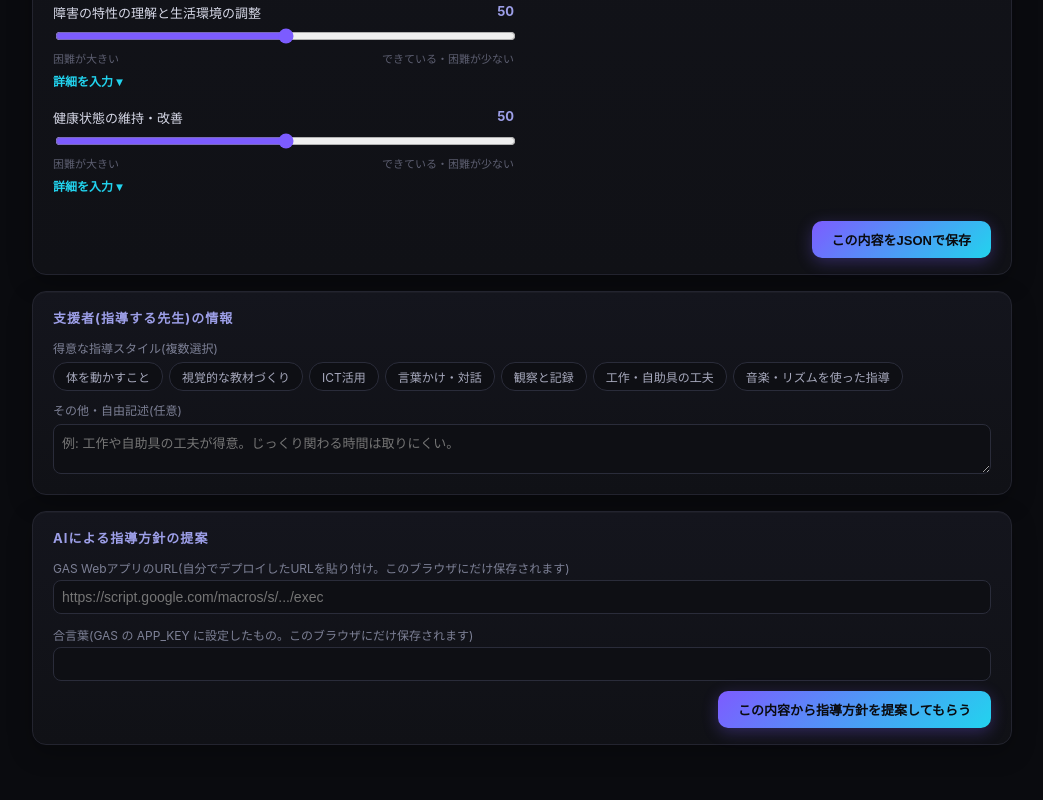
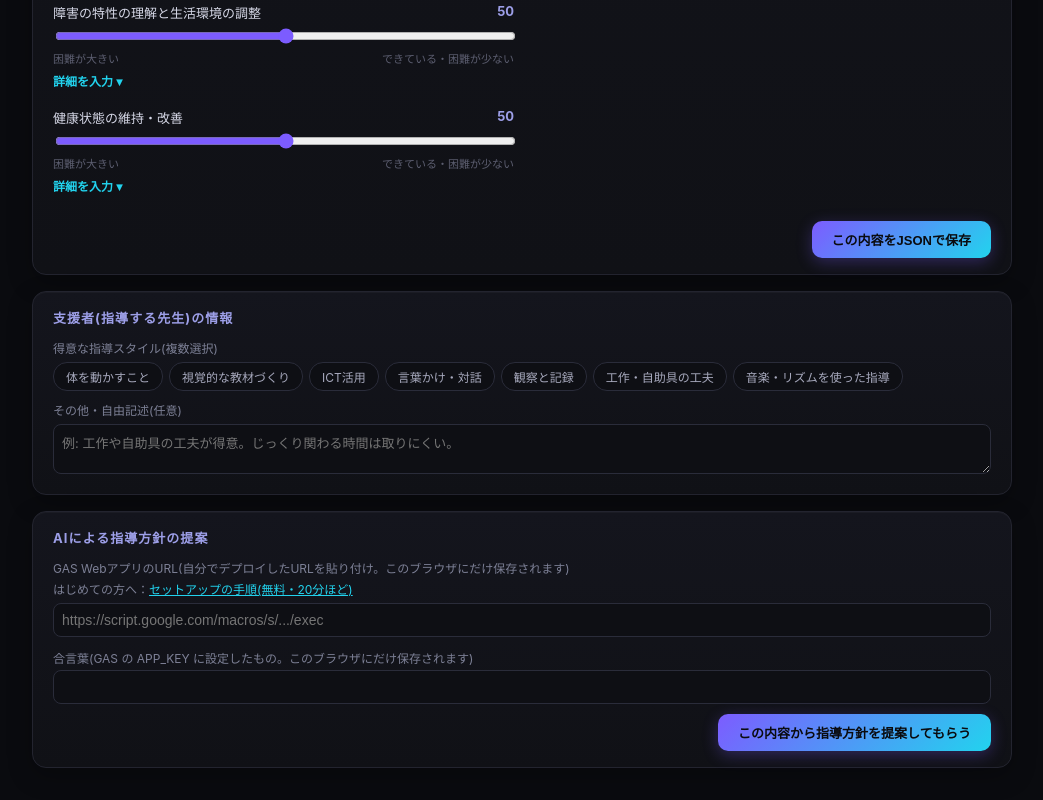
Before and after one commit to toitoitoi-lab/sensei-assist, a plain HTML site: page index.html in a window 1280 px wide. Shown: the part 1358-2158 px from the top of the page, without its empty margins (118-1161 px from the left). Before the commit the page ends 2135 px from the top, so only its background shows below. Drawn offline with nearby package versions, Linux system fonts and the light colour scheme.

Commit message:
説明書を作り直し：準備するもの・費用と無料枠・画面ごとのセットアップ・使い方・困ったとき・共有するとき
アプリの URL 欄からセットアップの手順へリンク。

Co-Authored-By: Claude Opus 5.5 <noreply@anthropic.com>
Claude-Session: https://claude.ai/code/session_01P8tT3PoQ8evywv7qfPCpv5

```diff
--- a/index.html
+++ b/index.html
@@ -316,6 +316,7 @@
     <div class="basic-grid" style="margin-bottom:10px;">
       <div style="grid-column: 1 / -1;">
         <label for="gasUrl">GAS WebアプリのURL(自分でデプロイしたURLを貼り付け。このブラウザにだけ保存されます)</label>
+        <p style="font-size:12px; color:#7d8096; margin:0 0 6px;">はじめての方へ：<a href="https://github.com/toitoitoi-lab/sensei-assist#セットアップ" target="_blank" rel="noopener" style="color:#22d3ee;">セットアップの手順(無料・20分ほど)<span style="position:absolute;width:1px;height:1px;overflow:hidden;clip:rect(0 0 0 0);">(新しいタブで開きます)</span></a></p>
         <input type="text" id="gasUrl" placeholder="https://script.google.com/macros/s/.../exec">
       </div>
       <div style="grid-column: 1 / -1;">
```
Also changed, not shown: 1 other file.
